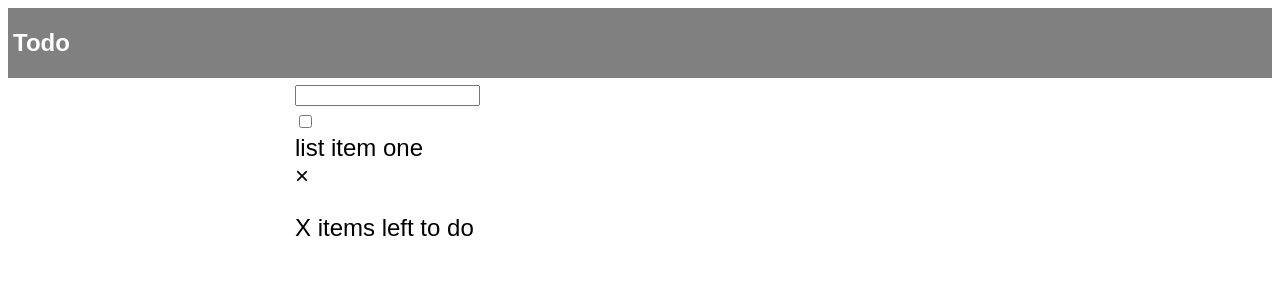
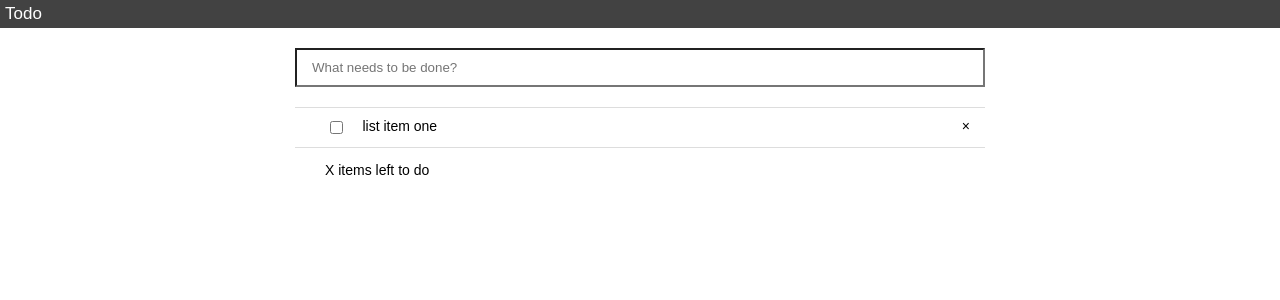
Before and after one commit to sabelogumede/todo-app-spa, an Angular app: page / in a window 1280 px wide. Shown: the top 300 px of the page. Built offline with nearby package versions, Linux system fonts and the light colour scheme.

Commit message:
added styling for the todo app

```diff
--- a/src/app/app.component.css
+++ b/src/app/app.component.css
@@ -1,11 +1,7 @@
 header {
-  background-color: grey;
+  background-color: #424242;
   color: #fff;
   font-size: 12px;
   font-weight: normal;
-  padding: 5px;
+  padding: 4px 5px;
 }
-
-.container {
-  /* background-color: goldenrod; */
-}
--- a/src/app/app.component.html
+++ b/src/app/app.component.html
@@ -1,6 +1,6 @@
-<header>
-  <h1>Todo</h1>
-</header>
 <div class="container">
+  <header>
+    <h1>Todo</h1>
+  </header>
   <app-todo-list></app-todo-list>
 </div>
--- a/src/app/components/todo-list/todo-list.component.css
+++ b/src/app/components/todo-list/todo-list.component.css
@@ -0,0 +1,32 @@
+.todos {
+  max-width: 690px;
+  margin: 0 auto;
+}
+.todo-input {
+  display: block;
+  width: 100%;
+  padding: 10px 15px;
+  appearance: none;
+  background-color: #fff;
+  margin-top: 20px;
+  margin-bottom: 20px;
+  outline: none;
+}
+
+.todo {
+  display: flex;
+  padding: 10px 15px;
+  border-top: 1px solid #ddd;
+  border-bottom: 1px solid #ddd;
+}
+
+.todo .checkbox {
+  flex: 1 1 50px;
+}
+.todo .content {
+  flex: 1 1 100%;
+}
+
+.numberOfItem {
+  padding: 0 30px;
+}
--- a/src/app/components/todo-list/todo-list.component.html
+++ b/src/app/components/todo-list/todo-list.component.html
@@ -1,10 +1,15 @@
 <div class="todos">
   <form action="#">
-    <input type="text" class="todo-input" />
+    <input
+      type="text"
+      placeholder="What needs to be done?"
+      class="todo-input"
+    />
   </form>
+
   <div class="todo">
-    <input type="checkbox" />
-    <div class="conte">list item one</div>
+    <input type="checkbox" class="checkbox" />
+    <div class="content">list item one</div>
     <div class="delete-todo">&times;</div>
   </div>
 
--- a/src/styles.css
+++ b/src/styles.css
@@ -2,12 +2,17 @@
 * {
   box-sizing: border-box;
 }
-.container {
-  max-width: 690px;
-  margin: 0 auto;
-}
 
 body {
   font-family: "Avenir", Arial, Helvertica, sans-serif;
-  font-size: 24px;
+  font-size: 14px;
+  padding: 0px;
+  margin: 0px;
 }
+
+h1 {
+  font-size: 17px;
+  font-weight: normal;
+  padding: 0;
+  margin: 0;
+}
```
